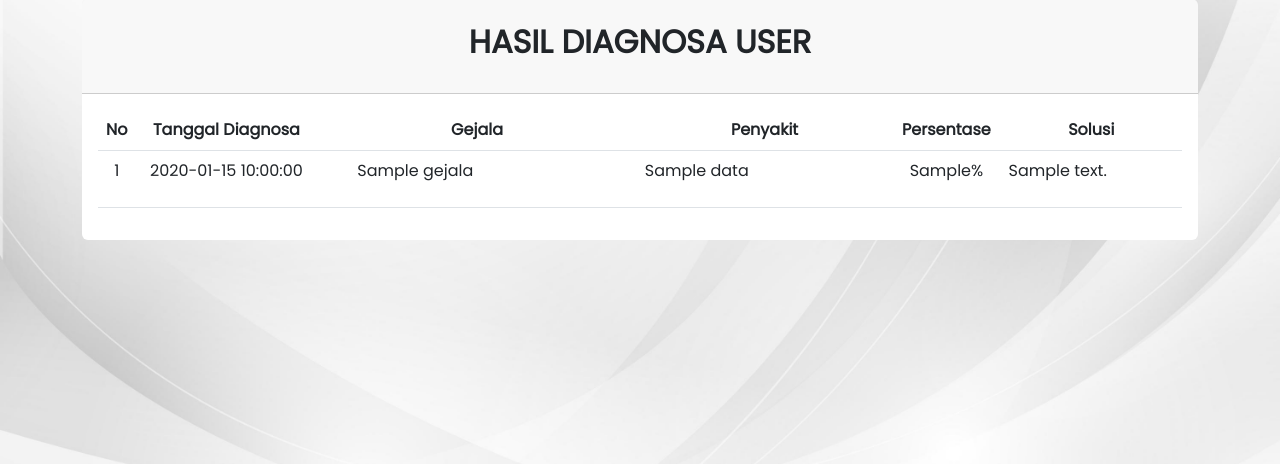
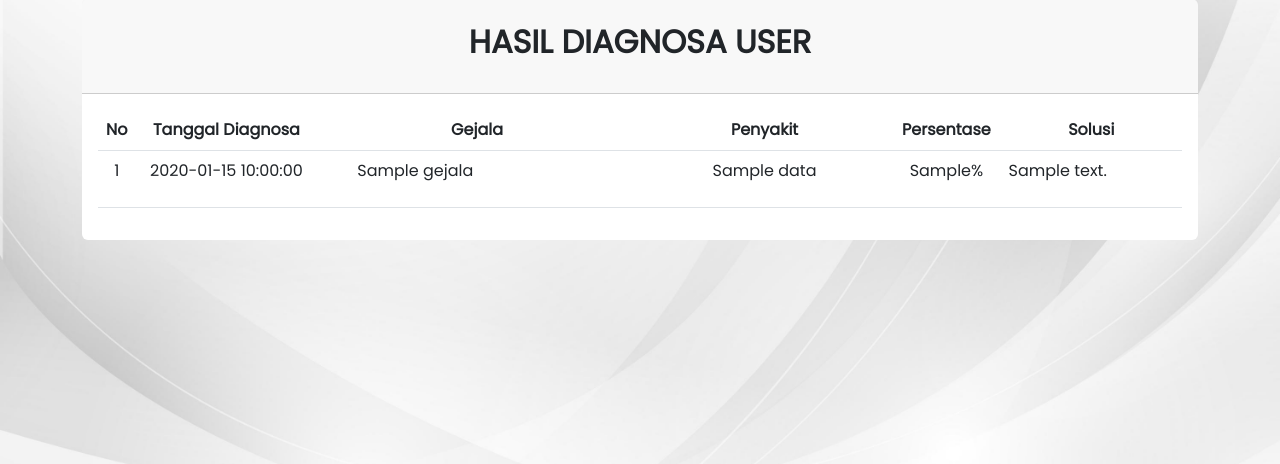
Before and after one commit to SISTEM-PAKAR-DEMAM-BERDARAH/APLIKASI-SISTEM-PAKAR-DEMAM-BERDARAH, a CodeIgniter 4 app: template app/Views/client-side/diagnosa-user.php in a window 1280 px wide. Shown: the part 145-609 px from the top of the page. Run offline with PHP 8.4 and a stand-in for CodeIgniter, Linux system fonts and the light colour scheme; the template is opened without the code that fills it: most values are stand-ins (such as "Sample title", 1, 10 or a date in 2020); some libraries are stand-ins or nearby versions.

Commit message:
update : text-center

```diff
--- a/app/Views/client-side/diagnosa-user.php
+++ b/app/Views/client-side/diagnosa-user.php
@@ -9,6 +9,7 @@
                     <h2 class="text-center fw-bold">HASIL DIAGNOSA USER</h2>
                 </div>
                 <div class="card-body">
+                    <div class="table-responsive">
                     <table class="table">
                         <thead>
                             <tr class="fw-bold text-center">
@@ -31,13 +32,14 @@
                                             <?= $value['gejala'] ?>
                                         </ul>
                                     </td>
-                                    <td class="" style="width: 24%;"><?= $value['nama_penyakit'] ?></td>
+                                    <td class="text-center" style="width: 24%;"><?= $value['nama_penyakit'] ?></td>
                                     <td class="text-center" style="width: 10%;"><?= $value['cf_hasil'] ?>%</td>
                                     <td class="text-justify" style="width: 20%;"><?= $value['detail_solusi'] ?></td>
                                 </tr>
                             <?php endforeach ?>
                         </tbody>
                     </table>
+                    </div>
                 </div>
             </div>
         </div>
```
